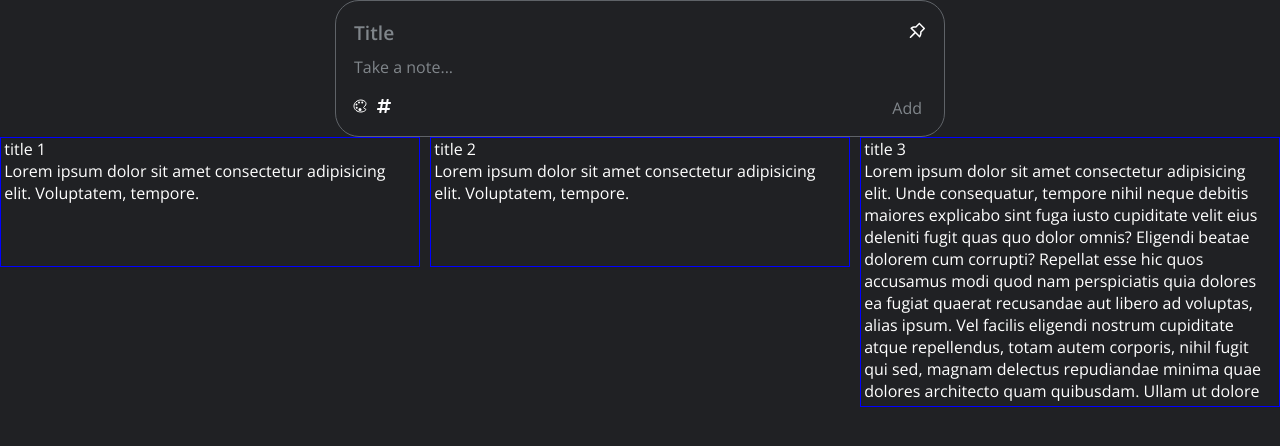
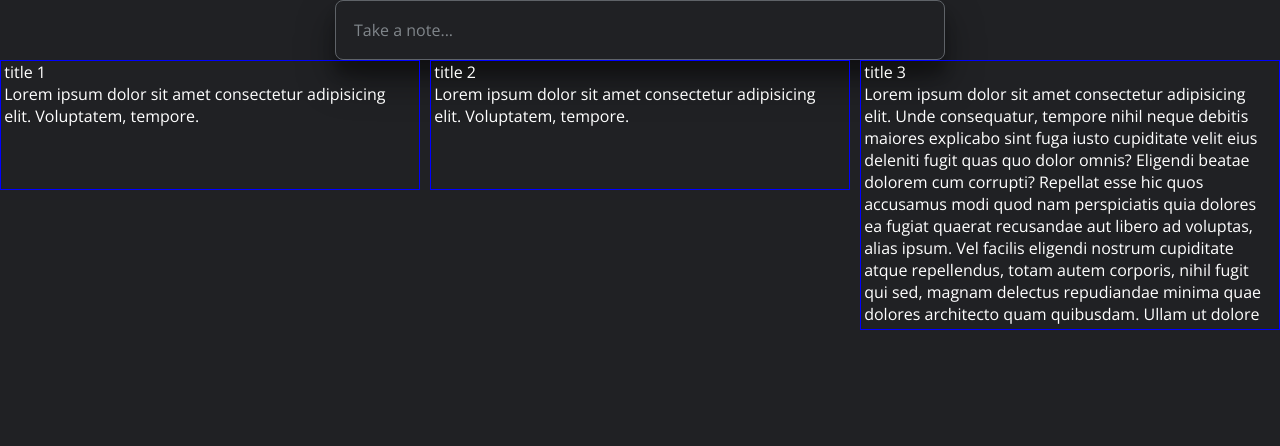
Before and after one commit to OmkarArora/gkeep-notes, a React (Create React App) app: page / in a window 1280 px wide. Shown: the top 446 px of the page. Built offline with nearby package versions, Linux system fonts and the light colour scheme.

Commit message:
feat: input onfocus open

```diff
--- a/src/components/NotesSection/NotesInput/NotesInput.jsx
+++ b/src/components/NotesSection/NotesInput/NotesInput.jsx
@@ -2,18 +2,26 @@ import { useState } from "react";
 import NotesMenu from "../NotesMenu/NotesMenu";
 import TagsDisplay from "../TagsDisplay/TagsDisplay";
 import { AiOutlinePushpin, AiFillPushpin } from "react-icons/ai";
+import { IoAddCircleOutline } from "react-icons/io5";
 
 import "./notesInput.css";
 
-const NotesInput = ({ addNewNote }) => {
+const NotesInput = ({ addNewNote, updateFullContainerVisibility, fullContainerVisible }) => {
   const [titleState, setTitle] = useState("");
   const [contentState, setContent] = useState("");
   const [bgColor, setBgColor] = useState("");
   const [addedTags, addTag] = useState([]);
   const [isPinned, setPin] = useState(false);
 
+
   const onClickAdd = () => {
-    addNewNote({ title: titleState, content: contentState, isPinned: isPinned, tags: addedTags, bgColor: bgColor });
+    addNewNote({
+      title: titleState,
+      content: contentState,
+      isPinned: isPinned,
+      tags: addedTags,
+      bgColor: bgColor,
+    });
 
     //reset all fields
     setTitle("");
@@ -48,6 +56,8 @@ const NotesInput = ({ addNewNote }) => {
     else setContent(event.target.value);
   };
 
+
+
   return (
     <div
       className="container-notesInput"
@@ -59,6 +69,7 @@ const NotesInput = ({ addNewNote }) => {
             : `var(${bgColor})`,
       }}
     >
+      {fullContainerVisible ? (
         <div className="container-input-topRow">
           <textarea
             rows="1"
@@ -67,10 +78,13 @@ const NotesInput = ({ addNewNote }) => {
             value={titleState}
             onChange={(event) => updateInput(event, "title")}
           ></textarea>
-        <div className="container-pin" onClick={()=>setPin(!isPinned)}>
+          <div className="container-pin" onClick={() => setPin(!isPinned)}>
             {isPinned ? <AiFillPushpin /> : <AiOutlinePushpin />}
           </div>
         </div>
+      ) : (
+        <></>
+      )}
 
       <textarea
         rows="1"
@@ -78,8 +92,13 @@ const NotesInput = ({ addNewNote }) => {
         placeholder="Take a note..."
         value={contentState}
         onChange={(event) => updateInput(event, "content")}
+        onFocus={() => updateFullContainerVisibility(true)}
+
+        style={!fullContainerVisible?{margin:"0"}:{}}
       ></textarea>
 
+      {fullContainerVisible ? (
+        <>
           <div>
             <TagsDisplay
               tags={addedTags}
@@ -93,9 +112,12 @@ const NotesInput = ({ addNewNote }) => {
               activeColor={bgColor}
               updateTagsList={(tag) => updateTagsList(tag)}
             />
-      <button onClick={onClickAdd}>Add</button>
+            <IoAddCircleOutline onClick={onClickAdd} className="icon-add"/>
           </div>
-
+        </>
+      ) : (
+        <></>
+      )}
     </div>
   );
 };
--- a/src/components/NotesSection/NotesInput/notesInput.css
+++ b/src/components/NotesSection/NotesInput/notesInput.css
@@ -2,10 +2,13 @@
   width: 45vw;
   border: 1px solid var(--color-light-gray);
   padding: 1rem;
-  border-radius: 1.5rem;
+  border-radius: 0.5rem;
 
   display: flex;
   flex-direction: column;
+
+  box-shadow: rgba(0, 0, 0, 0.4) 0px 19px 38px,
+    rgba(0, 0, 0, 0.22) 0px 15px 12px;
 }
 
 .container-notesInput .input-title,
@@ -48,17 +51,17 @@
   margin-top: 1rem;
 }
 
-.container-bottomMenu button {
+.container-bottomMenu .icon-add {
   cursor: pointer;
   color: var(--color-placeholder);
   background: none;
   outline: none;
   border: none;
   font-family: inherit;
-  font-size: 1rem;
+  font-size: 1.5rem;
   font-weight: 400;
 }
 
-.container-bottomMenu button:hover {
+.container-bottomMenu .icon-add:hover {
   color: white;
 }
--- a/src/components/NotesSection/NotesSection.jsx
+++ b/src/components/NotesSection/NotesSection.jsx
@@ -36,6 +36,7 @@ const notes = [
 
 export const NotesSection = () => {
   const [allNotes, setAllNotes] = useState(notes);
+  const [fullContainerVisible, setFullContainerVisibility] = useState(false);
   const addNewNote = (newNote) => {
     setAllNotes([
       ...allNotes,
@@ -49,13 +50,21 @@ export const NotesSection = () => {
       },
     ]);
   };
-  console.log(allNotes)
+
+  const updateFullContainerVisibility = (updatedState) =>{
+    setFullContainerVisibility(updatedState)
+  }
+
+
   return (
-    <div className="section-notes">
-      <section className="section-input">
-        <NotesInput addNewNote={(newNote) => addNewNote(newNote)} />
+    <div className="section-notes" >
+      <section className="section-input" >
+        <NotesInput addNewNote={(newNote) => addNewNote(newNote)}
+        updateFullContainerVisibility={(updatedState)=>updateFullContainerVisibility(updatedState)}
+        fullContainerVisible={fullContainerVisible}
+        />
       </section>
-      <section className="section-display">
+      <section className="section-display" onClick={() => updateFullContainerVisibility(false)}>
         <NotesDisplay notes={allNotes} />
       </section>
     </div>
```
Lines whose indentation alone changed are shown as unchanged.
